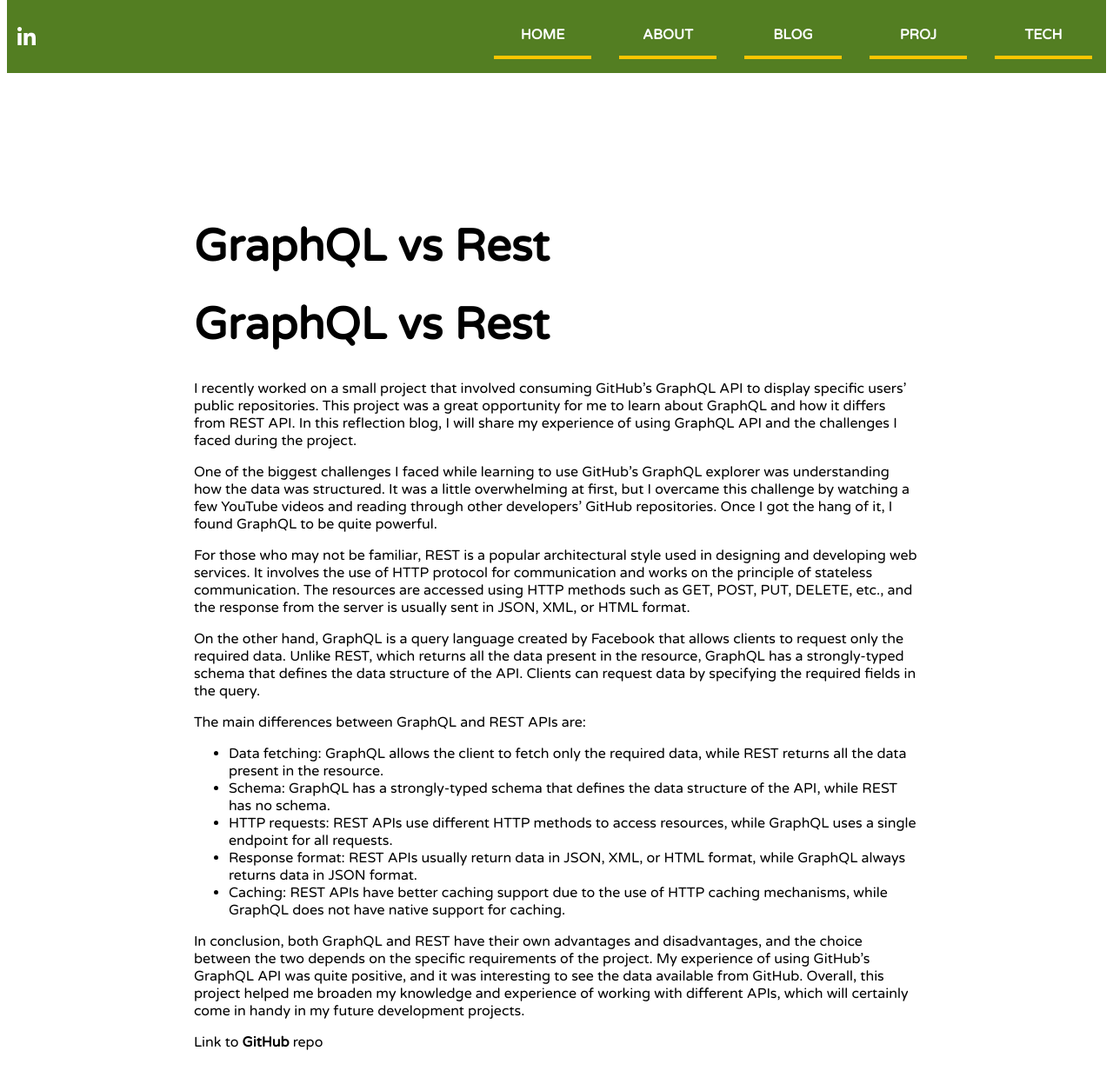
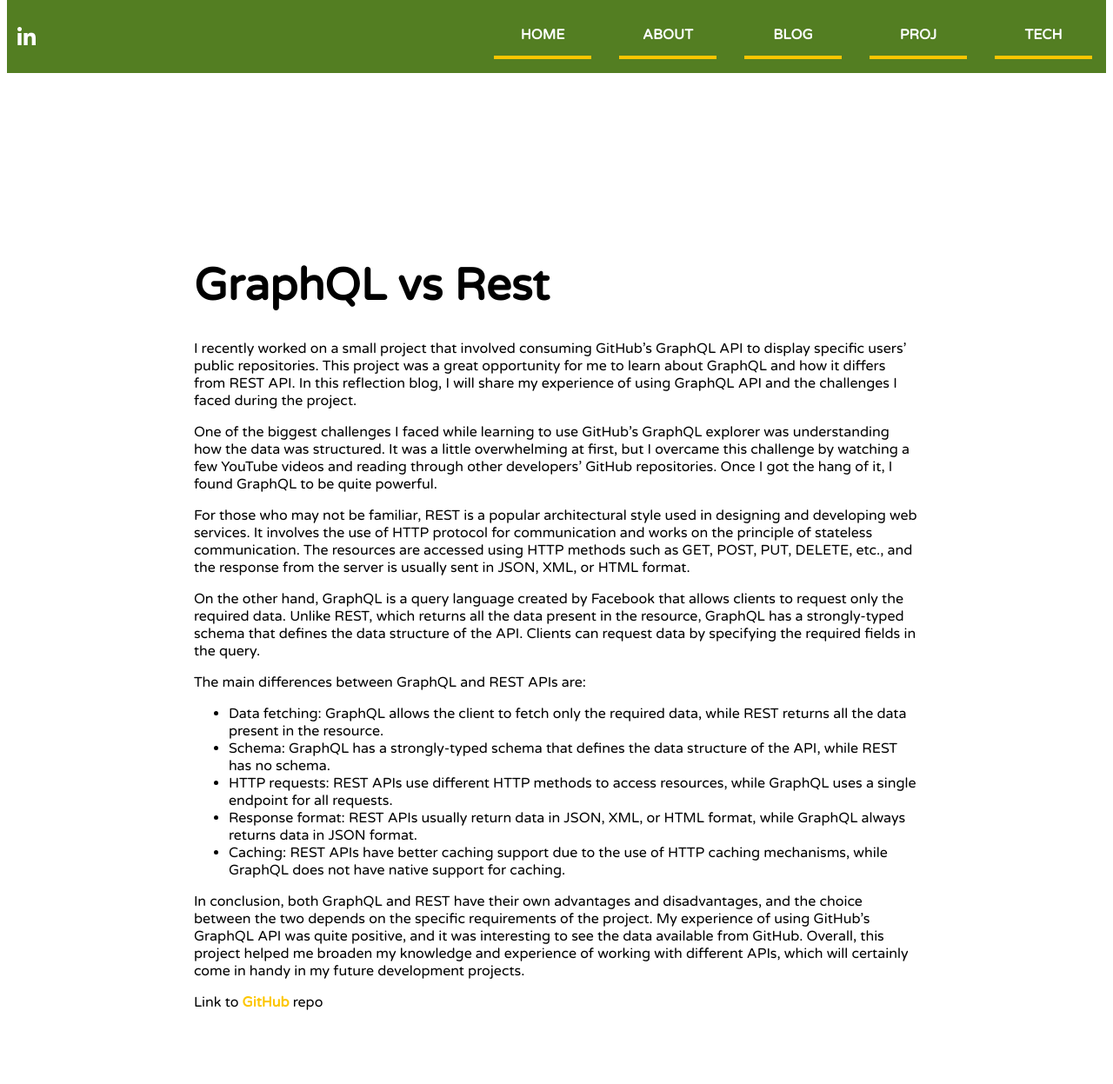
Before and after one commit to pattpjy/my-coding-journey, a Jekyll site: the page built from _posts/2023-04-26-GraphQL vs Rest.md, in a window 1280 px wide and 1400 px high, scrolled down 327 px. Shown: the top 1247 px of the window at 87% size. Built offline with Jekyll 4.4.1, drawn with Linux system fonts in a browser that asks for light colours; nearby versions of some CDN libraries.

Commit message:
refactor

```diff
--- a/_posts/2023-04-26-GraphQL vs Rest.md
+++ b/_posts/2023-04-26-GraphQL vs Rest.md
@@ -3,8 +3,6 @@
 layout: post
 banner_image: https://images.unsplash.com/photo-1646617747563-4f080bddf282?ixlib=rb-4.0.3&ixid=MnwxMjA3fDB8MHxwaG90by1wYWdlfHx8fGVufDB8fHx8&auto=format&fit=crop&w=2670&q=80
 ---
-
-# GraphQL vs Rest
 
 I recently worked on a small project that involved consuming GitHub's GraphQL API to display specific users' public repositories. This project was a great opportunity for me to learn about GraphQL and how it differs from REST API. In this reflection blog, I will share my experience of using GraphQL API and the challenges I faced during the project.
 
--- a/css/styles.css
+++ b/css/styles.css
@@ -9,15 +9,17 @@
   vertical-align: middle;
 }
 
-a {
+a,
+.nav-link,
+.a-blog {
   color: black;
   font-weight: 900;
-  text-decoration: inherit;
+  text-decoration: none;
 }
 
+a,
 .a-blog:hover {
   color: #fdc600;
-  border-bottom: #4f5060 solid 2px;
 }
 
 .nav-bar {
```
Also changed, not shown: 3 other files.
